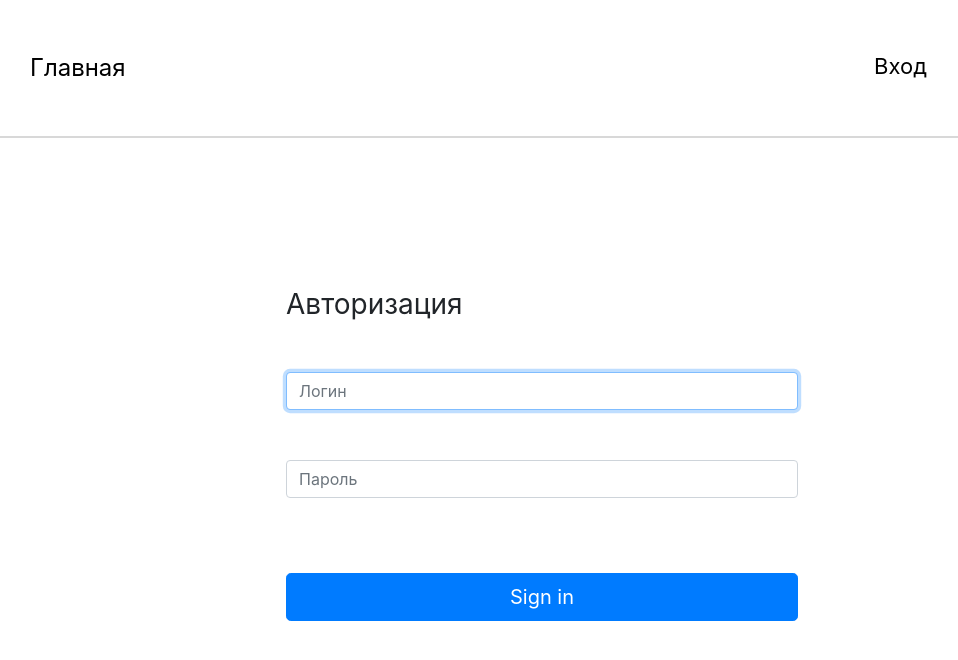
After one commit to AntonBondar2000/Second_task, a Django app: page /home/authorization/ in a window 1280 px wide. The commit adds this page. Shown: the top 660 px of the page, without its empty margins (98-1056 px from the left). Run offline with Django 3.2, Linux system fonts and the light colour scheme; some libraries are stand-ins or nearby versions.

Commit message:
Добавлен механизм login/logout, также пагинация и поиск на главной

```diff
--- /dev/null
+++ b/backend/home/forms.py
@@ -0,0 +1,9 @@
+from django.contrib.auth.forms import AuthenticationForm
+from django.contrib.auth.models import User
+from django.forms import ModelForm
+
+
+class AuthUserForm(AuthenticationForm, ModelForm):
+    class Meta:
+        model = User
+        fields = {'username', 'password'}
--- /dev/null
+++ b/backend/home/templates/home/authorization.html
@@ -0,0 +1,21 @@
+{% extends 'base.html' %}
+{% load static %}
+
+{% block title %} Страница авторизации {% endblock %}
+
+
+{% block link_style %}
+    <link rel="stylesheet" href="{% static 'css/authorization.css' %}">
+{% endblock %}
+
+{% block main %}
+    <div class="wrap">
+    <form class="form-signin" method="post">
+        {% csrf_token %}
+        <h1 class="h3 mb-3 font-weight-normal">Авторизация</h1>
+        <input type="login" id="inputEmail" class="form-control" placeholder="Логин" required="" autofocus="" name="username">
+        <input type="password" id="inputPassword" class="form-control" placeholder="Пароль" required=""  name="password">
+        <button class="btn btn-lg btn-primary btn-block" type="submit">Sign in</button>
+    </form>
+    </div>
+{% endblock %}
--- a/backend/home/urls.py
+++ b/backend/home/urls.py
@@ -4,5 +4,7 @@ from django.conf import settings
 from django.conf.urls.static import static
 
 urlpatterns = [
-    path('', List_persons.as_view()),
+    path('', List_persons.as_view(), name='home_page_url'),
+    path('authorization/', LoginView.as_view(), name='authorization_url'),
+    path('logout/', LogoutView.as_view(), name = 'logout_url')
 ]
--- a/backend/home/views.py
+++ b/backend/home/views.py
@@ -1,12 +1,50 @@
 from django.shortcuts import render
+from django.urls import reverse_lazy
 from django.views.generic import View
 from .models import Person, Score
+from django.db.models import Q
+from django.core.paginator import Paginator
+from django.contrib.auth.views import LoginView, LogoutView
+from .forms import AuthUserForm
 
 
 # Create your views here.
 class List_persons(View):
-    persons = Person.objects.all()
-    scores = Score.objects.all()
 
     def get(self, request):
-        return render(request, 'home/home.html', context={'persons': self.persons, 'scores': self.scores})
+        current_url = request.get_full_path()
+        scores = Score.objects.all()
+        search_query = request.GET.get('search', '')
+        if search_query:
+            persons = Person.objects.filter(Q(full_name__contains=search_query) | Q(city__contains=search_query))
+        else:
+            persons = Person.objects.all()
+        paginator = Paginator(persons, 2)
+        page_number = request.GET.get('page', 1)
+        page = paginator.get_page(page_number)
+        if page.has_previous():
+            prev_url = "?page={}".format(page.previous_page_number())
+        else:
+            prev_url = ''
+
+        if page.has_next():
+            next_url = "?page={}".format(page.next_page_number())
+        else:
+            next_url = ''
+
+        return render(request, 'home/home.html',
+                      context={'persons': page, 'scores': scores, 'current_url': current_url, 'prev_url': prev_url,
+                               'next_url': next_url})
+
+
+class LoginView(LoginView):
+    template_name = 'home/authorization.html'
+    form_class = AuthUserForm
+    success_url = reverse_lazy('home_page_url')
+
+    def get_success_url(self):
+        return self.success_url
+
+
+class LogoutView(LogoutView):
+    next_page = reverse_lazy('home_page_url')
--- /dev/null
+++ b/backend/static/css/authorization.css
@@ -0,0 +1,98 @@
+* {
+  padding: 0;
+  margin: 0;
+  -webkit-box-sizing: border-box;
+          box-sizing: border-box;
+}
+
+a {
+  text-decoration: none;
+  color: #000;
+}
+
+a:hover {
+  text-decoration: none;
+  color: #000;
+}
+
+.wrap {
+  width: 80%;
+  margin: 0 auto;
+}
+
+header {
+  width: 100%;
+  padding: 50px 0 50px 0;
+  border-bottom: 2px solid #d8d8d8;
+}
+
+header .wrap {
+  display: -webkit-box;
+  display: -ms-flexbox;
+  display: flex;
+  -webkit-box-pack: justify;
+      -ms-flex-pack: justify;
+          justify-content: space-between;
+  -webkit-transition-duration: .3s;
+          transition-duration: .3s;
+}
+
+header .wrap .menu a {
+  color: #000000;
+  font-size: 24px;
+  font-weight: 400;
+  border-bottom: 2px solid transparented;
+}
+
+header .wrap .menu a:hover {
+  border-bottom: 2px solid #08f;
+}
+
+header .wrap .reg-auth {
+  display: -webkit-box;
+  display: -ms-flexbox;
+  display: flex;
+  width: 30%;
+}
+
+header .wrap .reg-auth div {
+  width: 100%;
+  display: -webkit-box;
+  display: -ms-flexbox;
+  display: flex;
+  -ms-flex-pack: distribute;
+      justify-content: space-around;
+}
+
+header .wrap .reg-auth a {
+  color: #000000;
+  font-size: 22px;
+  font-weight: 400;
+  border-bottom: 2px solid transparented;
+}
+
+header .wrap .reg-auth a:hover {
+  border-bottom: 2px solid #08f;
+}
+
+.main {
+  padding: 150px 0 100px 0;
+  width: 100%;
+}
+
+.main th, .main td {
+  padding: 20px 0 20px 0;
+  text-align: center;
+}
+
+.form-signin{
+  padding-top: 150px;
+  margin: 0 auto;
+  width: 50%;
+}
+.form-signin input{
+  margin-top: 50px;
+}
+.form-signin button{
+  margin-top: 75px;
+}
--- a/backend/temlates/base.html
+++ b/backend/temlates/base.html
@@ -23,17 +23,19 @@
 <header>
         <div class="wrap">
             <div class="menu">
-                <a href="#">Главная</a>
+                <a href="{% url 'home_page_url' %}">Главная</a>
             </div>
             <div class="reg-auth">
+                {% if not request.user.is_authenticated %}
                 <div class="not-signin">
-                    <a href="#">Вход</a>
-                    <a href="#">Регистрация</a>
+                    <a href="{% url 'authorization_url' %}">Вход</a>
                 </div>
+                {% else %}
                 <div class="signin">
                     <a href="#">Личный кабинет</a>
-                    <a href="#">Выход</a>
+                    <a href="{% url 'logout_url' %}">Выход</a>
                 </div>
+                {% endif %}
             </div>
         </div>
     </header>
```
Also changed, not shown: Transaction/css/transaction.css (+0 -24 lines), Transaction/transaction.sass (+0 -14 lines), backend/home/templates/home/home.html (+21 -17 lines), backend/static/css/home.css (+0 -8 lines), backend/db.sqlite3, backend/media/Image/IMG_0174.JPG (added), 3 other files.
